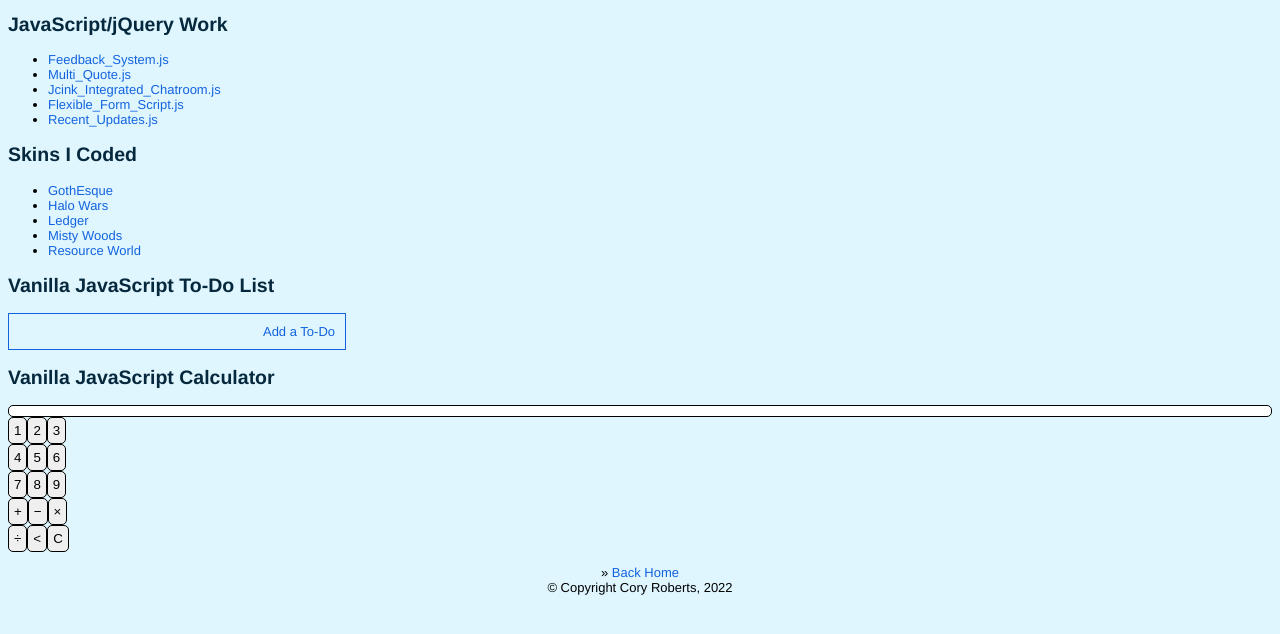
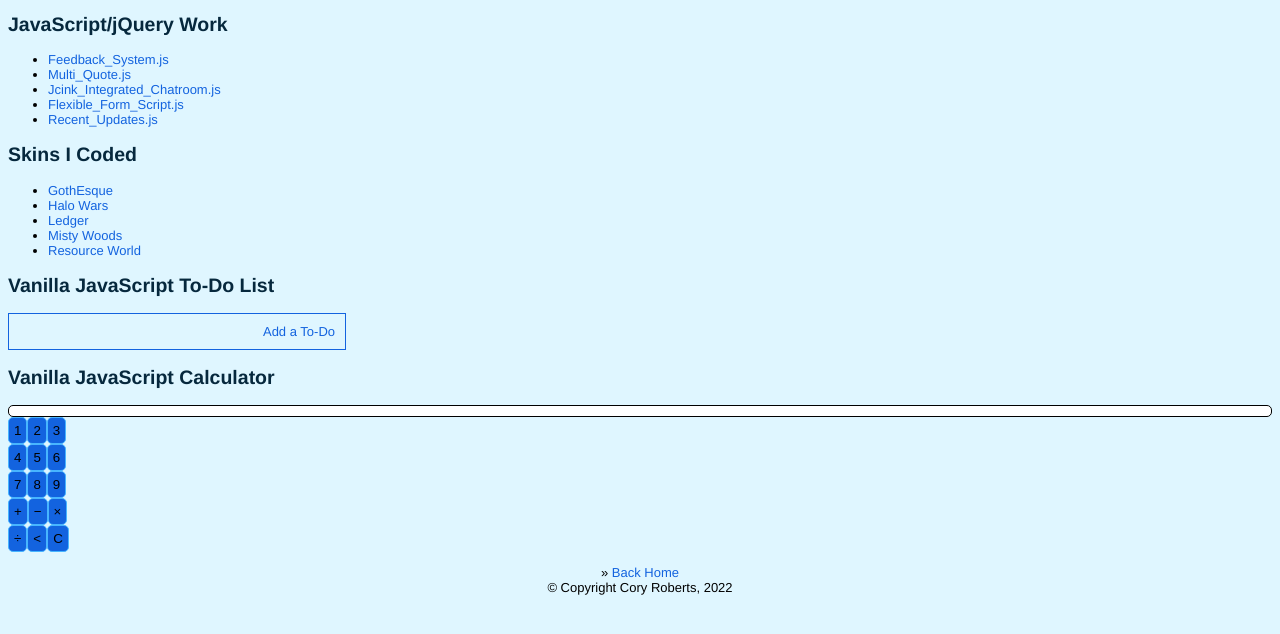
Before and after one commit to CoryAR/cv, a plain HTML site: page my-work.html in a window 1280 px wide. Shown: the part 84-718 px from the top of the page. Drawn offline with Linux system fonts and the light colour scheme.

Commit message:
Update styles.css

```diff
--- a/styles.css
+++ b/styles.css
@@ -41,9 +41,14 @@ footer {
 
 #calculator button {
   column-count: 3;
-  border: 1px solid #000;
+  border: 1px solid #47B5FF;
   border-radius: 5px;
   padding: 5px;
+  background: #1363DF;
+}
+
+#calculator button:hover {
+  background: #47B5FF;
 }
 
 #results {
```
